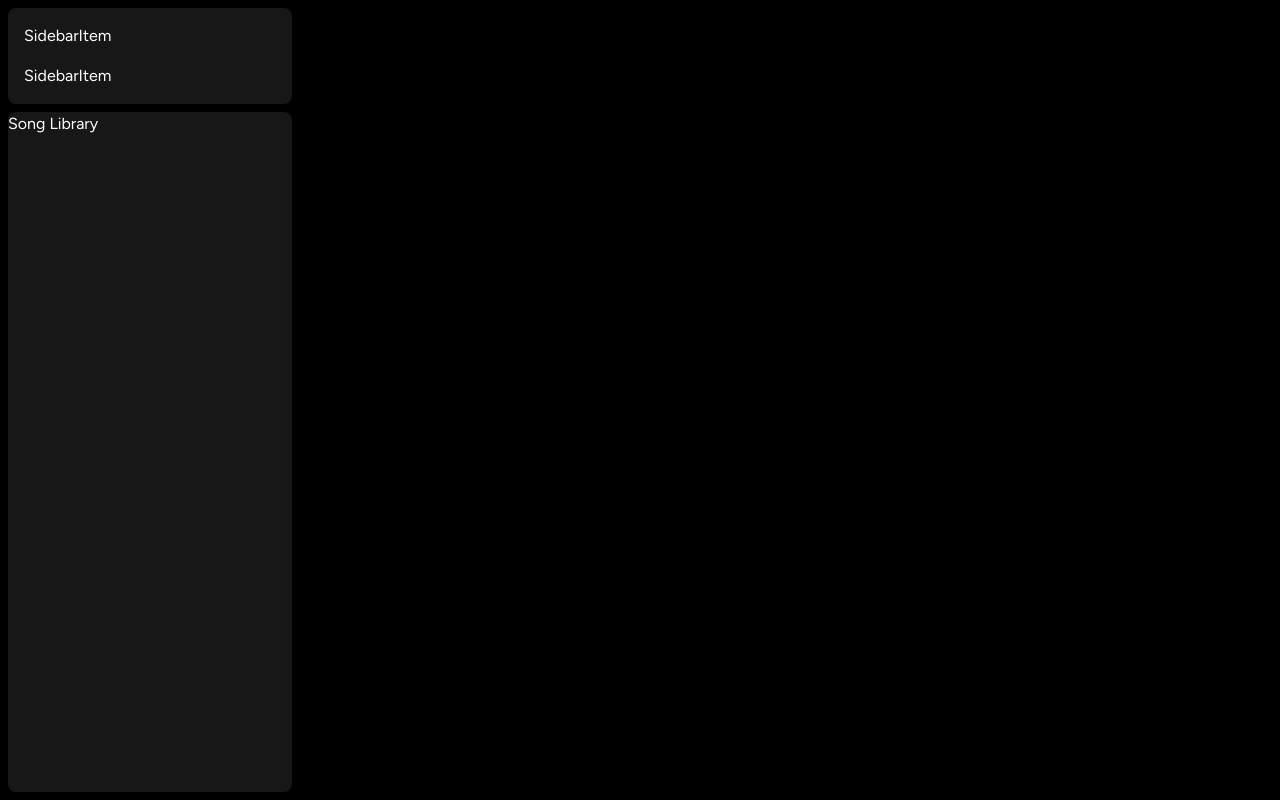
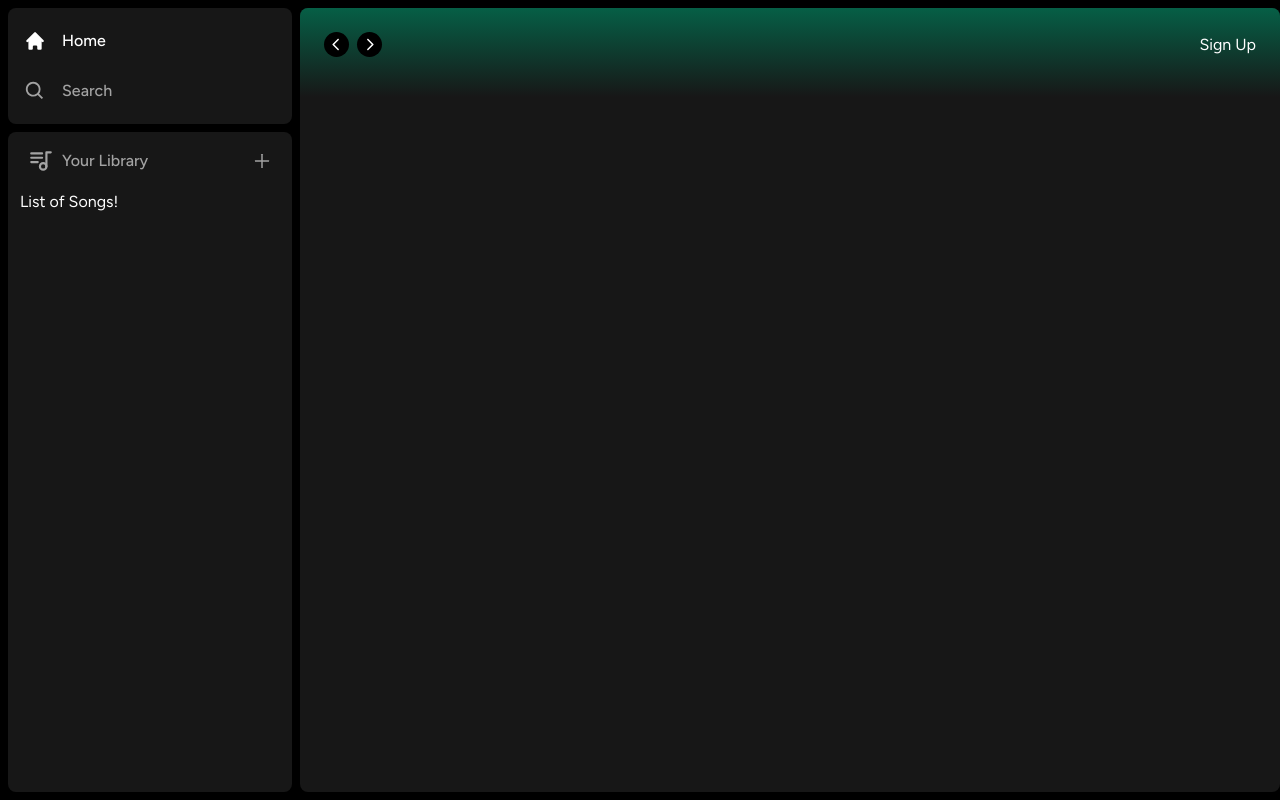
Before and after one commit to Ehouman09/spotify-clone-next-js, a Next.js app: page / in a window 1280 px wide. Built offline with nearby package versions, Linux system fonts and the light colour scheme.

Commit message:
Home page

```diff
--- a/app/(site)/page.tsx
+++ b/app/(site)/page.tsx
@@ -1,9 +1,13 @@
+import { Header } from "@/components/Header";
+
 
 
 export default function Home() {
   return (
-    <div className="text-green-500">
-      Main content
+    <div className="bg-neutral-900 rounded-lg h-full w-full overflow-hidden overflow-y-auto">
+       <Header>
+        Header
+       </Header>
     </div>
   );
 }
--- a/app/layout.tsx
+++ b/app/layout.tsx
@@ -19,7 +19,7 @@
     <html lang="en">
       <body className={font.className}>
         <Sidebar>
-          {/* {children} */}
+          {children}
         </Sidebar>
       </body>
     </html>
--- /dev/null
+++ b/components/Button.tsx
@@ -0,0 +1,31 @@
+'use client'
+
+import { forwardRef } from "react";
+import { twMerge } from "tailwind-merge";
+
+
+interface  ButtonProps extends React.ButtonHTMLAttributes<HTMLButtonElement> { };
+
+const Button = forwardRef<HTMLButtonElement, ButtonProps>(({
+    className,
+    children,
+    disabled,
+    type = "button",
+    ...props
+}, ref) => {
+    return (
+        <button
+        type={type}
+        className={
+            twMerge(`
+            w-full
+            rounded-full
+        `, className)}>
+            {children}
+        </button>
+    )
+});
+
+Button.displayName = "Button";
+
+export default Button;
--- /dev/null
+++ b/components/Header.tsx
@@ -0,0 +1,68 @@
+'use client';
+
+import { useRouter } from "next/navigation";
+import { FC } from "react";
+import { BiSearch } from "react-icons/bi";
+import { HiHome } from "react-icons/hi";
+import { RxCaretLeft, RxCaretRight } from "react-icons/rx";
+import { twMerge } from "tailwind-merge";
+import  Button  from "./Button";
+interface HeaderProps {
+    children: React.ReactNode;
+    className?: string;
+};
+
+export const Header: FC<HeaderProps> = ({
+    children,
+    className
+}) => {
+
+    const router = useRouter();
+
+    const handleLogout = () => {
+        //Handle logout in the future
+    }
+
+
+    return (
+        <div className={twMerge(`
+            h-fit
+            bg-gradient-to-b
+            from-emerald-800
+            p-6
+        `,
+        className
+        )}>
+            <div className="w-full mb-4 flex items-center justify-between">
+                <div className="hidden md:flex gap-x-2 items-center">
+                    <button onClick={() => router.back()} className="rounded-full bg-black flex items-center justify-center hover:opacity-75 transition">
+                        <RxCaretLeft className="text-white" size={25}/>
+                    </button>
+                    <button onClick={() => router.forward()} className="rounded-full bg-black flex items-center justify-center hover:opacity-75 transition">
+                        <RxCaretRight className="text-white" size={25}/>
+                    </button>
+                </div>
+                <div className="flex md:hidden gap-x-2 items-center">
+                    <button className="rounded-full p-2 bg-white justify-center items-center hover:opacity-75 transition">
+                        <HiHome size={20} className="text-black"/>
+                    </button>
+
+                    <button className="rounded-full p-2 bg-white justify-center items-center hover:opacity-75 transition">
+                        <BiSearch size={20} className="text-black"/>
+                    </button>
+                </div>
+                <div className="flex justify-between items-center gap-x-4">
+                    <>
+                        <div className="">
+
+
+                            <Button>
+                                Sign Up
+                            </Button>
+                        </div>
+                    </>
+                </div>
+            </div>
+        </div>
+    );
+}
--- /dev/null
+++ b/components/Library.tsx
@@ -0,0 +1,33 @@
+'use client';
+
+import { FC } from "react";
+import { AiOutlinePlus } from "react-icons/ai";
+import { TbPlaylist } from "react-icons/tb";
+interface LibraryProps {};
+
+const onClick = () => {
+
+}
+
+export const Library: FC<LibraryProps> = () => {
+    return (
+        <div className="flex flex-col">
+            <div className="flex items-center justify-between px-5 pt-4">
+                <div className="inline-flex items-center gap-x-2">
+                    <TbPlaylist className="text-neutral-400" size={26}/>
+                    <p className="text-neutral-400 font-medium text-md">
+                        Your Library
+                    </p>
+                </div>
+                <AiOutlinePlus
+                    onClick={ onClick }
+                    className="text-neutral-400 cursor-pointer hover:text-white transition"
+                    size={20}
+                />
+            </div>
+            <div className="flex flex-col gap-y-2 mt-4 px-3">
+                List of Songs!
+            </div>
+        </div>
+    );
+}
--- a/components/Sidebar.tsx
+++ b/components/Sidebar.tsx
@@ -6,6 +6,7 @@
 import { HiHome } from 'react-icons/hi';
 import Box from './Box';
 import { SidebarItem } from './SidebarItem';
+import { Library } from './Library';
 
 
 interface SidebarProps {
@@ -68,9 +69,12 @@
             </div>
         </Box>
         <Box className='overflow-y-auto h-full'>
-            Song Library
+            <Library />
         </Box>
       </div>
+      <main className='h-full flex-1 overflow-y-auto py-2'>
+        { children }
+      </main>
     </div>
   )
 }
--- a/components/SidebarItem.tsx
+++ b/components/SidebarItem.tsx
@@ -11,17 +11,34 @@
 };
 
 export const SidebarItem: FC<SidebarItemProps> = ({
+    icon: Icon,
     label,
-    icon,
     active,
     href
 }) => {
     return (
         <Link
             href={href}
-            className={twMerge()}
+            className={twMerge(`
+                flex
+                flex-row
+                h-auto
+                items-center
+                w-full
+                gap-x-4
+                text-md
+                font-medium
+                cursor-pointer
+                hover:text-white
+                transition
+                text-neutral-400
+                py-1
+            `,
+            active && "text-white"
+            )}
         >
-            SidebarItem
+            <Icon size={26} />
+            <p className="truncate w-full"> {label} </p>
         </Link>
     );
 }
```
